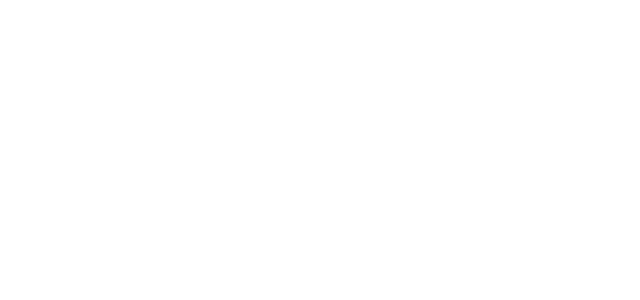
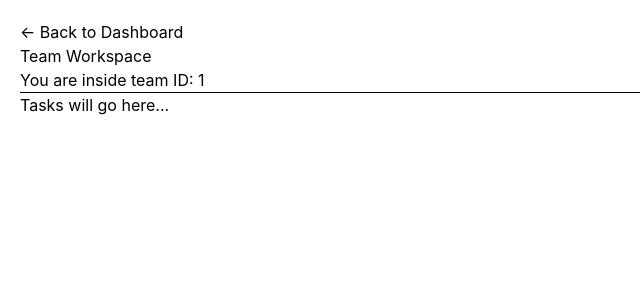
Before and after one commit to khushi-87090/TEAMFLOW, a React (Vite) app in the folder client/: page /team/1 in a window 1280 px wide. Before the commit this address had no page. Shown: the top 300 px of the page, without its empty margins (0-640 px from the left). Built offline with nearby package versions, Linux system fonts and the light colour scheme; the HTML template or start-up script is replaced by a standard one.

Commit message:
workspace added

```diff
--- a/client/src/App.jsx
+++ b/client/src/App.jsx
@@ -2,6 +2,7 @@ import { BrowserRouter, Routes, Route } from 'react-router-dom';
 import Register from './pages/Register';
 import Login from './pages/Login';
 import Dashboard from './pages/Dashboard';
+import Workspace from './pages/Workspace'; // 1. Added Workspace import
 
 function App() {
   return (
@@ -10,6 +11,9 @@ function App() {
         <Route path="/" element={<Dashboard />} />
         <Route path="/register" element={<Register />} />
         <Route path="/login" element={<Login />} />
+
+        {/* 2. Added the new dynamic route for individual teams */}
+        <Route path="/team/:id" element={<Workspace />} />
       </Routes>
     </BrowserRouter>
   );
--- a/client/src/pages/Dashboard.jsx
+++ b/client/src/pages/Dashboard.jsx
@@ -1,5 +1,5 @@
 import { useState, useEffect } from 'react';
-import { useNavigate } from 'react-router-dom';
+import { useNavigate, Link } from 'react-router-dom';
 
 export default function Dashboard() {
   const [teams, setTeams] = useState([]);
@@ -8,36 +8,35 @@ export default function Dashboard() {
 
   const navigate = useNavigate();
 
-  // 1. Fetch the user's teams as soon as the page loads
+  // Fetch the user's teams as soon as the page loads
   useEffect(() => {
     fetchTeams();
   }, []);
 
   const fetchTeams = async () => {
     try {
-      // Get the secure token we saved during login
       const token = localStorage.getItem('token');
       if (!token) {
-        navigate('/login'); // Kick them out if not logged in
+        navigate('/login');
         return;
       }
 
       const response = await fetch('http://127.0.0.1:5002/api/teams', {
         headers: {
-          'Authorization': `Bearer ${token}` // Prove who we are to the backend
+          'Authorization': `Bearer ${token}`
         }
       });
 
       if (response.ok) {
         const data = await response.json();
-        setTeams(data); // Save the teams to our React state
+        setTeams(data);
       }
     } catch (error) {
       console.error('Error fetching teams:', error);
     }
   };
 
-  // 2. Handle creating a new team
+  // Handle creating a new team
   const handleCreateTeam = async (e) => {
     e.preventDefault();
     try {
@@ -98,7 +97,10 @@ export default function Dashboard() {
         <ul>
           {teams.map(team => (
             <li key={team._id} style={{ marginBottom: '10px' }}>
-              <strong>{team.name}</strong>
+              {/* This is the new clickable link! */}
+              <Link to={`/team/${team._id}`} style={{ textDecoration: 'none', color: 'blue' }}>
+                <strong>{team.name}</strong>
+              </Link>
               {team.description && <span> - {team.description}</span>}
             </li>
           ))}
--- /dev/null
+++ b/client/src/pages/Workspace.jsx
@@ -0,0 +1,16 @@
+import { useParams, Link } from 'react-router-dom';
+
+export default function Workspace() {
+  // Grab the team ID from the URL
+  const { id } = useParams();
+
+  return (
+    <div style={{ padding: '20px' }}>
+      <Link to="/">&larr; Back to Dashboard</Link>
+      <h2>Team Workspace</h2>
+      <p>You are inside team ID: {id}</p>
+      <hr />
+      <h3>Tasks will go here...</h3>
+    </div>
+  );
+}
```
